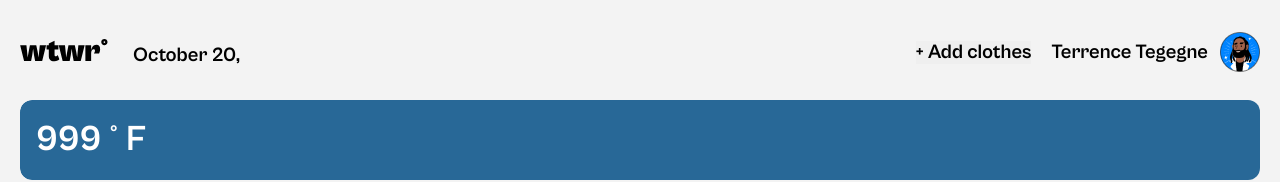
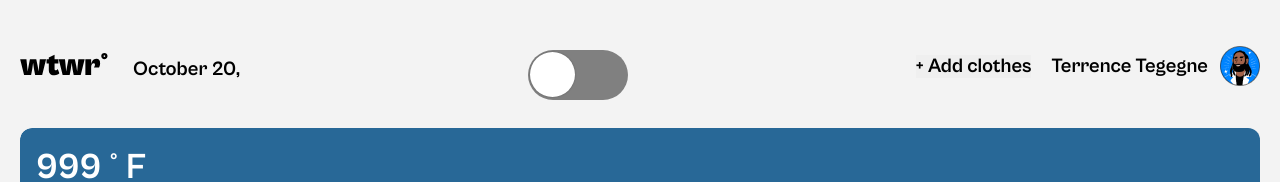
Before and after one commit to DShort13/se_project_react, a React (Vite) app: page / in a window 1280 px wide. Shown: the top 182 px of the page. Built offline with nearby package versions, Linux system fonts and the light colour scheme; no server answers.

Commit message:
create basic toggle switch

```diff
--- a/src/components/App/App.jsx
+++ b/src/components/App/App.jsx
@@ -17,6 +17,7 @@ function App() {
   });
   const [activeModal, setActiveModal] = useState("");
   const [selectedCard, setSelectedCard] = useState({});
+  const [checked, setChecked] = useState(false);
 
   const handleAddClick = () => {
     setActiveModal("add-garment");
@@ -31,6 +32,10 @@ function App() {
     setActiveModal("");
   };
 
+  const handleToggleChange = () => {
+    setChecked(!checked);
+  };
+
   useEffect(() => {
     getWeather(coordinates, APIkey)
       .then((data) => {
@@ -43,7 +48,12 @@ function App() {
   return (
     <div className="page">
       <div className="page__content">
-        <Header handleAddClick={handleAddClick} weatherData={weatherData} />
+        <Header
+          handleAddClick={handleAddClick}
+          weatherData={weatherData}
+          isOn={checked}
+          handleToggleChange={handleToggleChange}
+        />
         <Main weatherData={weatherData} handleCardClick={handleCardClick} />
         <Footer />
       </div>
--- a/src/components/Header/Header.jsx
+++ b/src/components/Header/Header.jsx
@@ -1,4 +1,5 @@
 import "./Header.css";
+import ToggleSwitch from "../ToggleSwitch/ToggleSwitch";
 import logo from "../../assets/logo.svg";
 import avatar from "../../assets/avatar.png";
 
@@ -14,6 +15,7 @@ function Header({ handleAddClick, weatherData }) {
       <p className="header__date-and-location">
         {currentDate}, {weatherData.city}
       </p>
+      <ToggleSwitch />
       <button
         onClick={handleAddClick}
         type="button"
--- /dev/null
+++ b/src/components/ToggleSwitch/ToggleSwitch.css
@@ -0,0 +1,44 @@
+.toggle {
+  margin-left: auto;
+}
+
+.toggle__input {
+  height: 0;
+  width: 0;
+  visibility: hidden;
+}
+
+.toggle__label {
+  display: flex;
+  align-items: center;
+  justify-content: space-between;
+  cursor: pointer;
+  width: 100px;
+  height: 50px;
+  background: grey;
+  border-radius: 100px;
+  position: relative;
+  transition: background-color 0.2s;
+}
+
+.toggle__label .toggle__button {
+  content: "";
+  position: absolute;
+  top: 2px;
+  left: 2px;
+  width: 45px;
+  height: 45px;
+  border-radius: 45px;
+  transition: 0.2s;
+  background: #fff;
+  box-shadow: 0 0 2px 0 rgba(10, 10, 10, 0.29);
+}
+
+.toggle__input:checked + .toggle__label .toggle__button {
+  left: calc(100% - 2px);
+  transform: translateX(-100%);
+}
+
+.toggle__label:active .toggle__button {
+  width: 60px;
+}
--- /dev/null
+++ b/src/components/ToggleSwitch/ToggleSwitch.jsx
@@ -0,0 +1,20 @@
+import "./ToggleSwitch.css";
+
+function ToggleSwitch({ isOn, handleToggleChange }) {
+  return (
+    <div className="toggle">
+      <input
+        id="toggle__input"
+        type="checkbox"
+        className="toggle__input"
+        checked={isOn}
+        onChange={handleToggleChange}
+      />
+      <label htmlFor="toggle__input" className="toggle__label">
+        <span className="toggle__button" />
+      </label>
+    </div>
+  );
+}
+
+export default ToggleSwitch;
```
